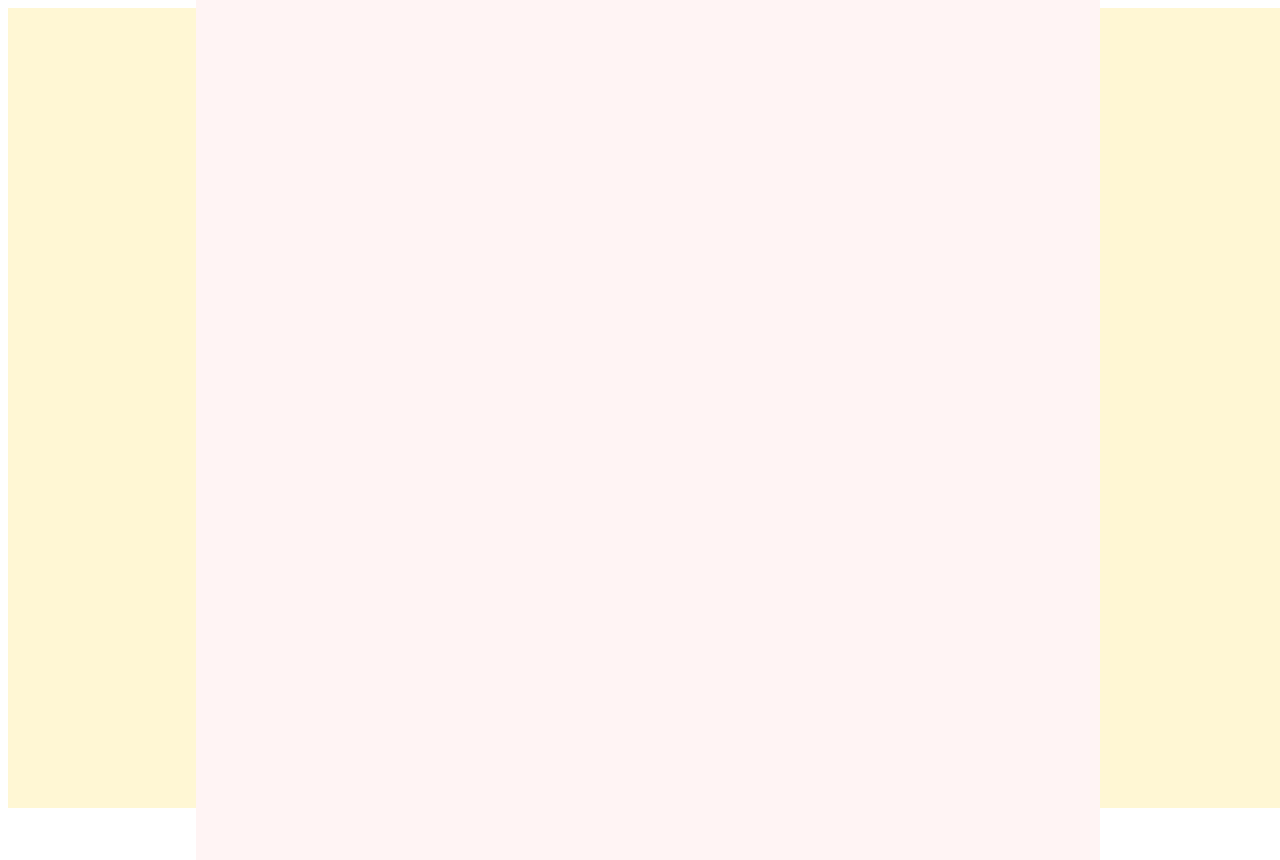
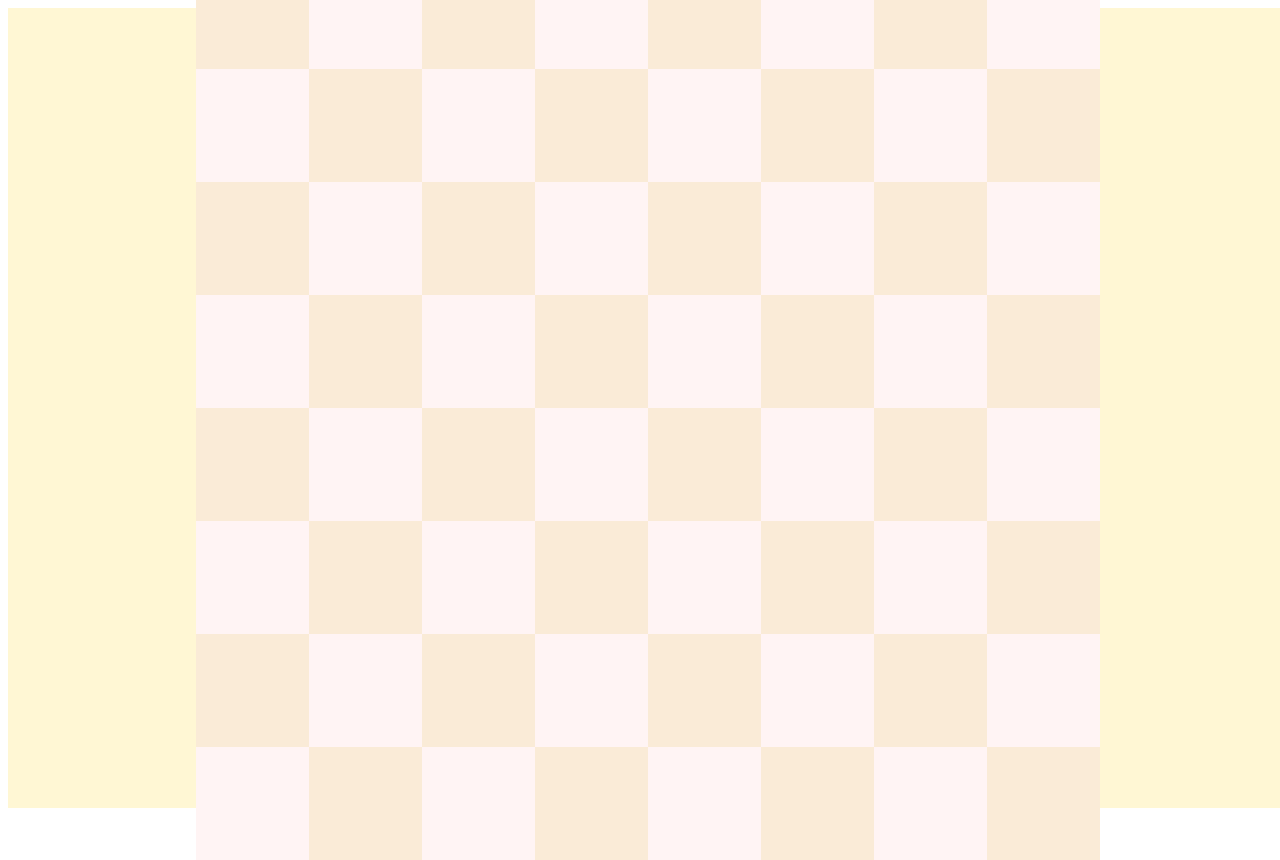
Before and after one commit to Jaivignesh-afk/chess, a React (Create React App) app: page / in a window 1280 px wide. Built offline with nearby package versions, Linux system fonts and the light colour scheme.

Commit message:
Added Checkers need to change colors after

```diff
--- a/public/styles.css
+++ b/public/styles.css
@@ -13,4 +13,15 @@
     width:904px;
     background-color:#FFF4F4;
 
+
 }
+.grid-container{
+    display: grid;
+    grid-template-columns:1fr 1fr 1fr 1fr 1fr 1fr 1fr 1fr;
+    grid-template-rows:1fr 1fr 1fr 1fr 1fr 1fr 1fr 1fr;
+}
+.checker{
+    height:113px;
+    width:113px;
+    background-color: antiquewhite;
+}
--- a/src/Components/Board.jsx
+++ b/src/Components/Board.jsx
@@ -1,6 +1,12 @@
 import React from 'react';
+import Checker from './Checker'
+
+
+
 
 function Board(props){
-    return <div className={props.className}></div>
+    return <div className={props.className}>
+        <Checker className="checker" class="grid-container"/>
+    </div>
 }
 export default Board;
--- a/src/Components/Checker.jsx
+++ b/src/Components/Checker.jsx
@@ -1 +1,82 @@
 import React from 'react'
+
+function Checker(props){
+
+    return <div className={props.class}>
+            <div className={props.className}></div>
+            <div></div>
+            <div className={props.className}></div>
+            <div></div>
+            <div className={props.className}></div>
+            <div></div>
+            <div className={props.className}></div>
+            <div classname={props.className}></div>
+            <div></div>
+            <div className={props.className}></div>
+            <div></div>
+            <div className={props.className}></div>
+            <div></div>
+            <div className={props.className}></div>
+            <div></div>
+            <div className={props.className}></div>
+
+
+            <div className={props.className}></div>
+            <div></div>
+            <div className={props.className}></div>
+            <div></div>
+            <div className={props.className}></div>
+
+            <div></div>
+
+            <div className={props.className}></div>
+            <div></div>
+            <div></div>
+            <div className={props.className}></div>
+            <div></div>
+            <div className={props.className}></div>
+            <div></div>
+            <div className={props.className}></div>
+            <div></div>
+            <div className={props.className}></div>
+            <div className={props.className}></div>
+            <div></div>
+            <div className={props.className}></div>
+            <div></div>
+            <div className={props.className}></div>
+            <div></div>
+            <div className={props.className}></div>
+            <div classname={props.className}></div>
+            <div></div>
+            <div className={props.className}></div>
+            <div></div>
+            <div className={props.className}></div>
+            <div></div>
+            <div className={props.className}></div>
+            <div></div>
+            <div className={props.className}></div>
+
+
+            <div className={props.className}></div>
+            <div></div>
+            <div className={props.className}></div>
+            <div></div>
+            <div className={props.className}></div>
+
+            <div></div>
+
+            <div className={props.className}></div>
+            <div></div>
+            <div></div>
+            <div className={props.className}></div>
+            <div></div>
+            <div className={props.className}></div>
+            <div></div>
+            <div className={props.className}></div>
+            <div></div>
+            <div className={props.className}></div>
+
+        </div>
+}
+
+export default Checker;
```
